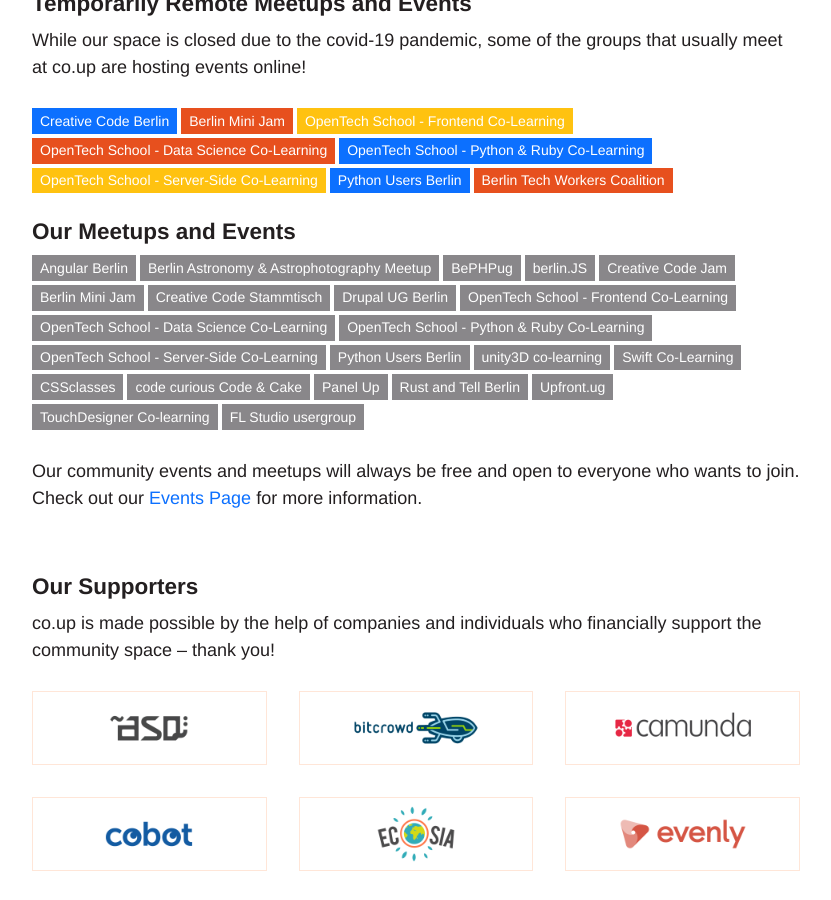
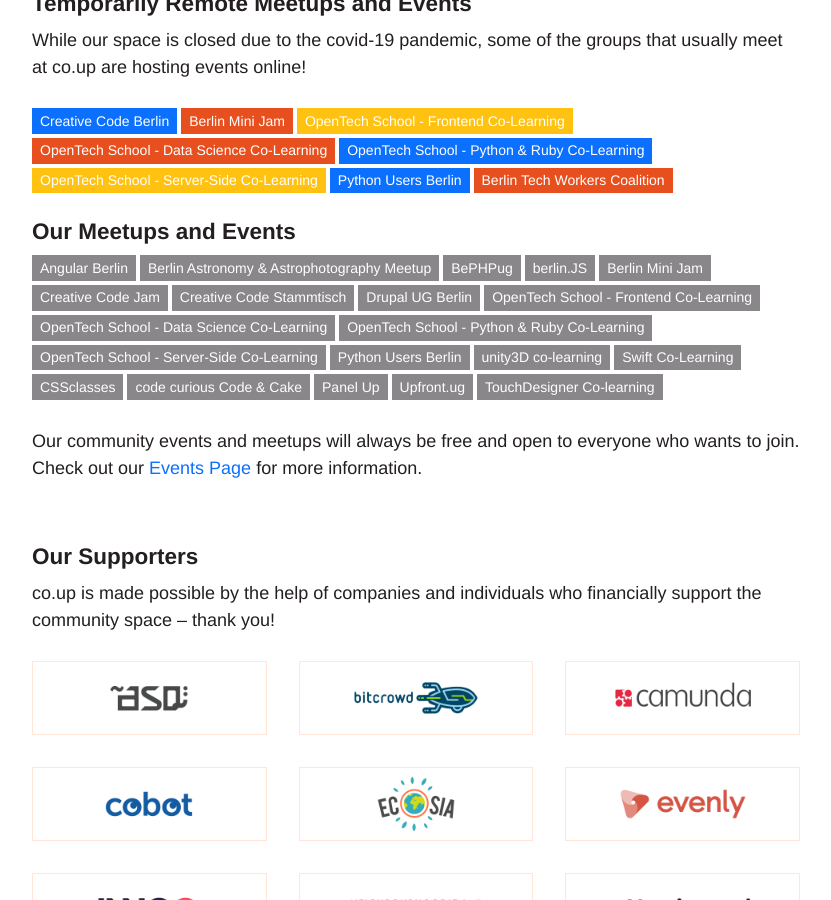
Before and after one commit to co-up/co-up.de, a Jekyll site: the page built from index.html, in a window 1280 px wide and 900 px high, scrolled down 911 px. Shown: the whole window, without its empty margins (224-1055 px from the left). Built offline with Jekyll 4.4.1, drawn with Linux system fonts in a browser that asks for light colours.

Commit message:
Update hosted-meetups.html

```diff
--- a/_includes/hosted-meetups.html
+++ b/_includes/hosted-meetups.html
@@ -3,8 +3,8 @@
   <a class="meetup" href="https://www.meetup.com/Berlin-Astronomy-Astrophotography-Meetup/" target="_blank">Berlin Astronomy &amp; Astrophotography Meetup</a>
   <a class="meetup" href="https://www.bephpug.de/" target="_blank">BePHPug</a>
   <a class="meetup" href="https://berlinjs.org/" target="_blank">berlin.JS</a>
+  <a class="meetup" href="http://berlinminijam.de/" target="_blank">Berlin Mini Jam</a>
   <a class="meetup" href="https://www.meetup.com/creativeCodeBerlin/" target="_blank">Creative Code Jam</a>
-  <a class="meetup" href="http://berlinminijam.de/" target="_blank">Berlin Mini Jam</a>
   <a class="meetup" href="https://www.meetup.com/creativeCodeBerlin/" target="_blank">Creative Code Stammtisch</a>
   <a class="meetup" href="https://www.meetup.com/Drupal-User-Group-Berlin/" target="_blank">Drupal UG Berlin</a>
   <a class="meetup" href="https://www.opentechschool.org/berlin/" target="_blank">OpenTech School - Frontend Co-Learning</a>
@@ -13,12 +13,10 @@
   <a class="meetup" href="https://www.opentechschool.org/berlin/" target="_blank">OpenTech School - Server-Side Co-Learning</a>
   <a class="meetup" href="http://www.meetup.com/Python-Users-Berlin-PUB/" target="_blank">Python Users Berlin</a>
   <a class="meetup" href="https://www.meetup.com/Unity-3D-Berlin/" target="_blank">unity3D co-learning</a>
-  <a class="meetup" href="https://www.meetup.com/Unity-3D-Berlin/" target="_blank">Swift Co-Learning</a>
+  <a class="meetup" href="https://www.meetup.com/Swift-Dev-Ninjas/" target="_blank">Swift Co-Learning</a>
   <a class="meetup" href="https://cssclass.es/" target="_blank">CSSclasses</a>
   <a class="meetup" href="https://codecurious.org/" target="_blank">code curious Code &amp; Cake</a>
   <a class="meetup" href="https://www.meetup.com/Panel-Up-Berlins-International-Comics-Meet-Up/" target="_blank">Panel Up</a>
-  <a class="meetup" href="https://www.meetup.com/Rust-Berlin/" target="_blank">Rust and Tell Berlin</a>
   <a class="meetup" href="http://up.front.ug/" target="_blank">Upfront.ug</a>
   <a class="meetup" href="https://www.meetup.com/Creative-Coder-Artist-Co-Learning-Berlin/" target="_blank">TouchDesigner Co-learning</a>
-  <a class="meetup" href="https://www.meetup.com/FL-Studio-Music-Production-Group/" target="_blank">FL Studio usergroup</a>
 </div>
```
